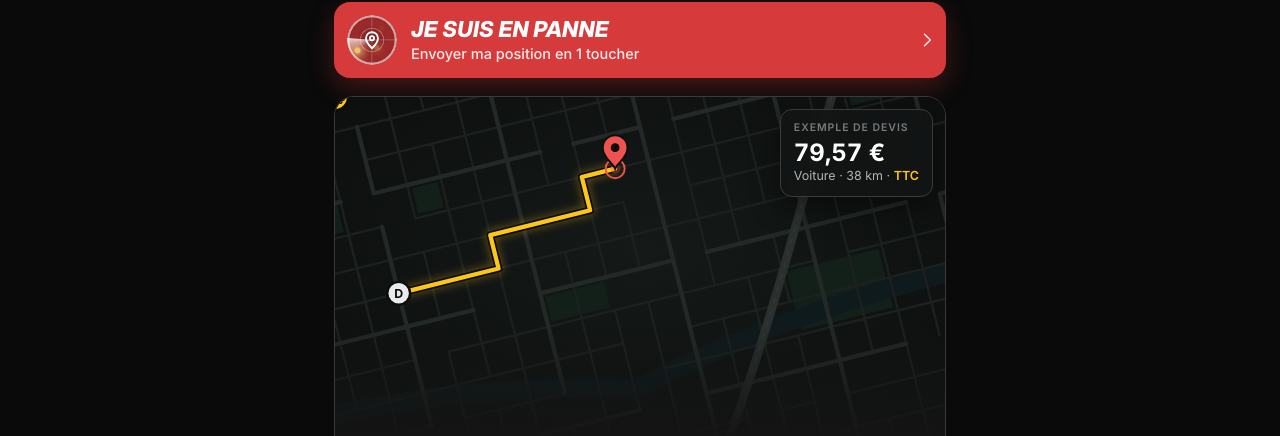
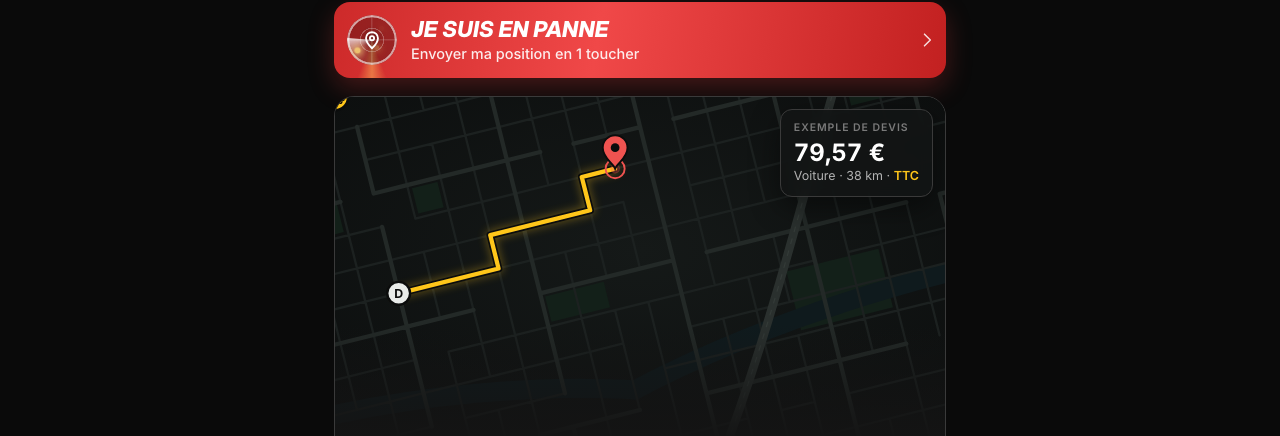
Before and after one commit to brahimbissaragane-byte/zzrdepannage, a plain HTML site: page index.html in a window 1280 px wide. Shown: the part 73-509 px from the top of the page. Drawn offline with nearby package versions, Linux system fonts and the light colour scheme.

Commit message:
Bouton « Je suis en panne » : gyrophare et fond rouge / rouge foncé en dégradé animé
Co-Authored-By: Claude Opus 5.5 <noreply@anthropic.com>
Claude-Session: https://claude.ai/code/session_01SoQ63VpB169CTM6V7WQ1RX

```diff
--- a/index.html
+++ b/index.html
@@ -270,12 +270,16 @@
   @keyframes sosShine{0%,55%{left:-50%}100%{left:130%}}
   @keyframes sosGo{0%,100%{transform:translateX(0)}50%{transform:translateX(5px)}}
   @keyframes sosNudge{0%,84%,100%{transform:none}85.5%{transform:translateX(-6px) rotate(-1.4deg)}87%{transform:translateX(6px) rotate(1.4deg)}88.5%{transform:translateX(-6px) rotate(-1.2deg)}90%{transform:translateX(5px) rotate(1deg)}91.5%{transform:translateX(-5px) rotate(-.8deg)}93%{transform:translateX(4px) rotate(.6deg)}94.5%{transform:translateX(-3px)}96%{transform:translateX(2px)}97.5%{transform:none}}
+  /* gyrophare : faisceau orange qui tourne depuis l'icône + fond qui alterne rouge / rouge foncé en dégradé */
+  .sos{background:linear-gradient(100deg,#7A1010 0%,#C42222 25%,#F04848 50%,#C42222 75%,#7A1010 100%);background-size:220% 100%;animation:sosNudge 3s linear infinite,sosRed 2.4s ease-in-out infinite alternate}
+  @keyframes sosRed{from{background-position:0% 50%}to{background-position:100% 50%}}
+  .sos::before{content:'';position:absolute;left:38px;top:50%;width:900px;height:900px;margin:-450px 0 0 -450px;background:conic-gradient(from 0deg,transparent 0 62%,rgba(255,170,60,0) 64%,rgba(255,190,90,.5) 70%,rgba(255,255,255,0) 76%,transparent 100%);animation:sosSpin 1.6s linear infinite;z-index:0;pointer-events:none}
   .sos b{transform-origin:left center;animation:sosZoom 2s ease-in-out infinite}
   @keyframes sosZoom{0%,60%,100%{transform:scale(1)}75%{transform:scale(1.22)}}
   @media(max-width:370px){.sos b{animation-name:sosZoomS}}
   @keyframes sosZoomS{0%,60%,100%{transform:scale(1)}75%{transform:scale(1.14)}}
   .sos:active{animation:none;transform:scale(.97)}
-  @media (prefers-reduced-motion:reduce){.sos,.sos b,.sos::after,.sos .chev,.sos-ic .sw,.sos-ic .bl{animation:none}.sos::after{display:none}}
+  @media (prefers-reduced-motion:reduce){.sos,.sos b,.sos::before,.sos::after,.sos .chev,.sos-ic .sw,.sos-ic .bl{animation:none}.sos::after{display:none}}
 </style>
 </head>
 <body>
```
